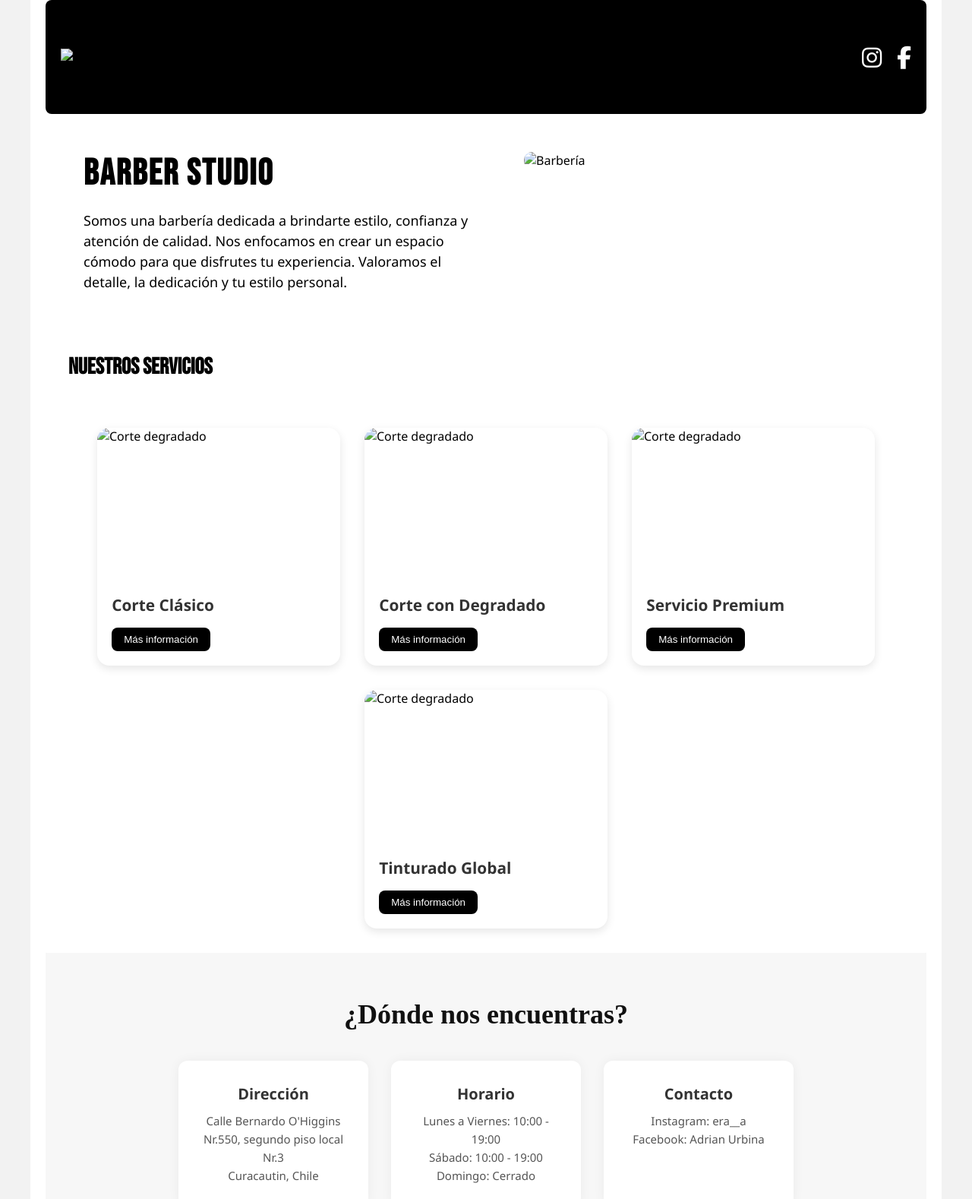
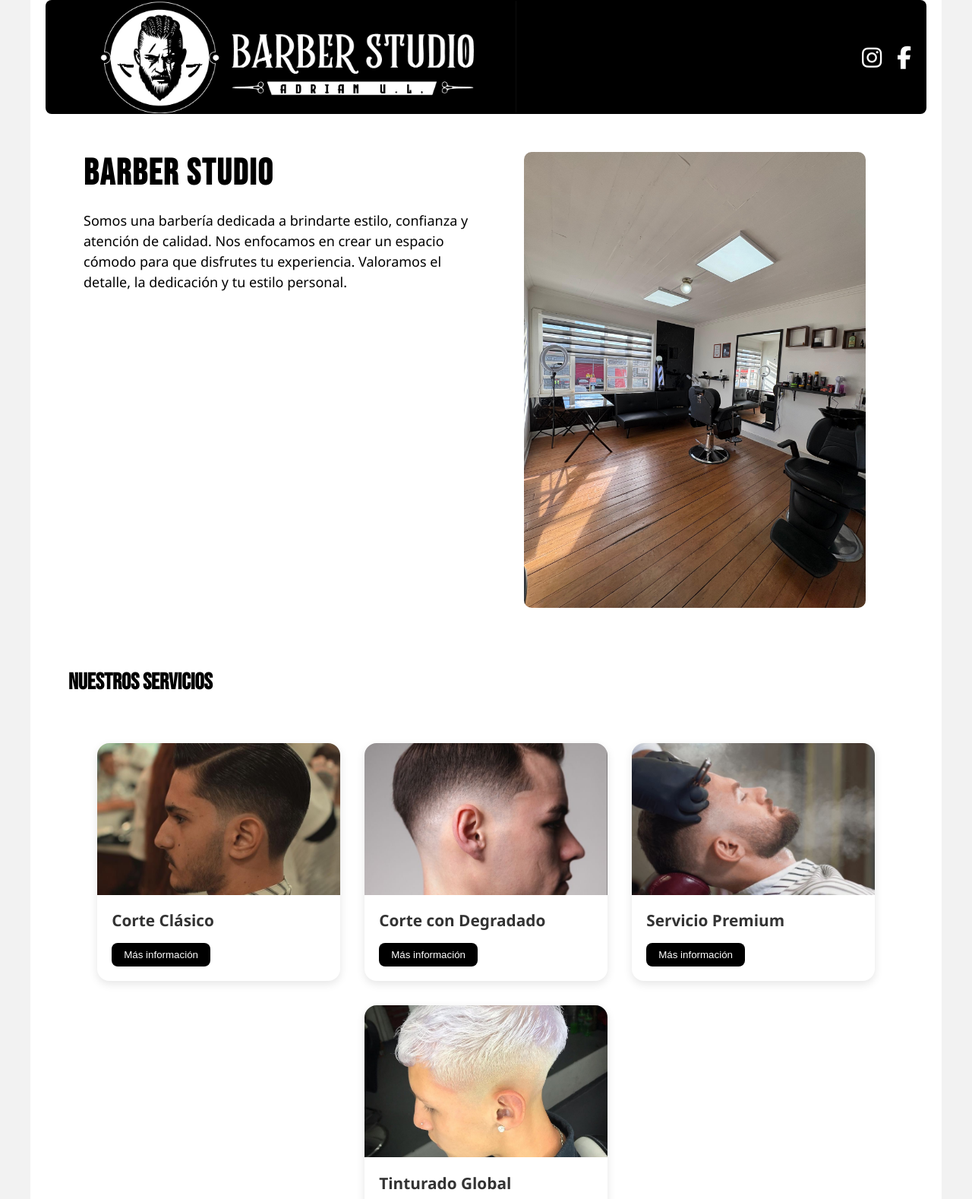
Before and after one commit to fernandadaroch28-lgtm/Barber-Studio, a plain HTML site: page index.html in a window 1280 px wide. Shown: the top 1578 px of the page at 76% size. Drawn offline with Linux system fonts and the light colour scheme.

Commit message:
Update index.html

```diff
--- a/index.html
+++ b/index.html
@@ -12,7 +12,7 @@
 	<div class="contenedor">
 		<header class="barra-superior">
 			<div class="logo">
-		<img src="../../Imágenes/LogoBarberStudioMascorto.jpg" alt="logo">
+		<img src="LogoBarberStudioMascorto.jpg" alt="logo">
 			</div>
 			<div class="redes">
 			 <a href="https://www.instagram.com/eraa___a?utm_source=ig_web_button_share_sheet&igsh=ZDNlZDc0MzIxNw==" target="_blank" aria-label="Istagram"> <i class="fa-brands fa-instagram"></i>
@@ -31,7 +31,7 @@
     </div>
 
 			    <div class="info-imagen">
-        <img src="../../Desktop/PaginaWebBarberStudio/Gmail (1)/1000155548.jpg" alt="Barbería">
+        <img src="1000155548.jpg" alt="Barbería">
     </div>
 </div>
 		<div class="titulo">
@@ -43,7 +43,7 @@
 		<section class="servicios">
   <!-- Servicio 1 -->
   <div class="servicio">
-    <img src="../../Desktop/PaginaWebBarberStudio/Gmail (1)/IMG_2514.jpeg" alt="Corte degradado">
+    <img src="IMG_2514.jpeg" alt="Corte degradado">
     <div class="detalle">
 		<h3>Corte Clásico</h3>
       <button onclick="mostrarInfo(this)">Más información</button>
@@ -58,7 +58,7 @@
 
   <!-- Servicio 2-->
   <div class="servicio">
-    <img src="../../Desktop/PaginaWebBarberStudio/Gmail (1)/IMG_2513.jpeg" alt="Corte degradado">
+    <img src="IMG_2513.jpeg" alt="Corte degradado">
     <div class="detalle">
 		<h3>Corte con Degradado</h3>
       <button onclick="mostrarInfo(this)">Más información</button>
@@ -71,7 +71,7 @@
   </div>
   <!-- Servicio 3-->
   <div class="servicio">
-    <img src="../../Desktop/PaginaWebBarberStudio/Gmail (1)/IMG_2508.jpeg" alt="Corte degradado">
+    <img src="IMG_2508.jpeg" alt="Corte degradado">
     <div class="detalle">
 		<h3>Servicio Premium </h3>
       <button onclick="mostrarInfo(this)">Más información</button>
@@ -86,7 +86,7 @@
 
   <!-- Servicio 4-->
   <div class="servicio">
-    <img src="../../Desktop/PaginaWebBarberStudio/Gmail (1)/tinturado global.jpg" alt="Corte degradado">
+    <img src="tinturado global.jpg" alt="Corte degradado">
     <div class="detalle">
 		<h3>Tinturado Global </h3>
       <button onclick="mostrarInfo(this)">Más información</button>
```
